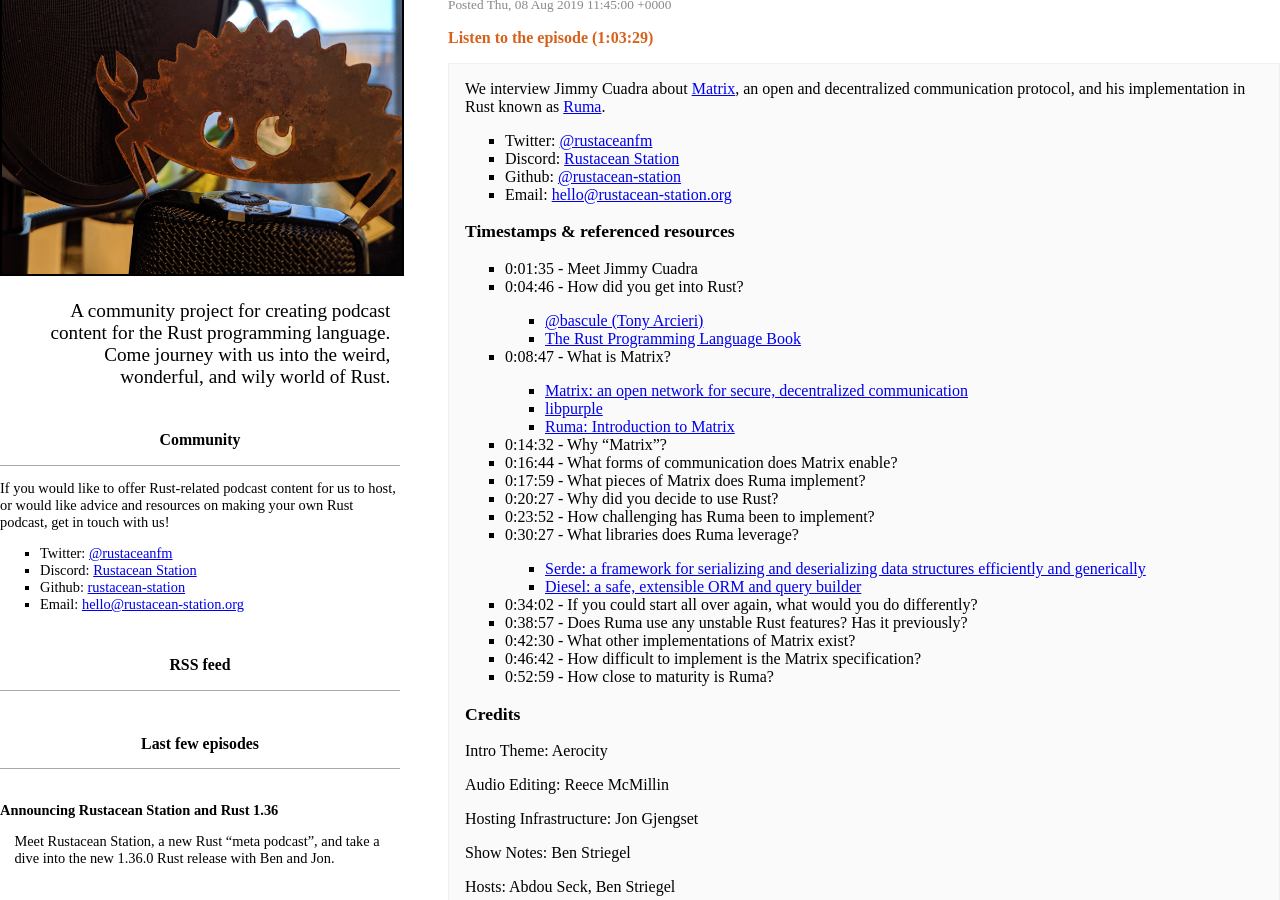
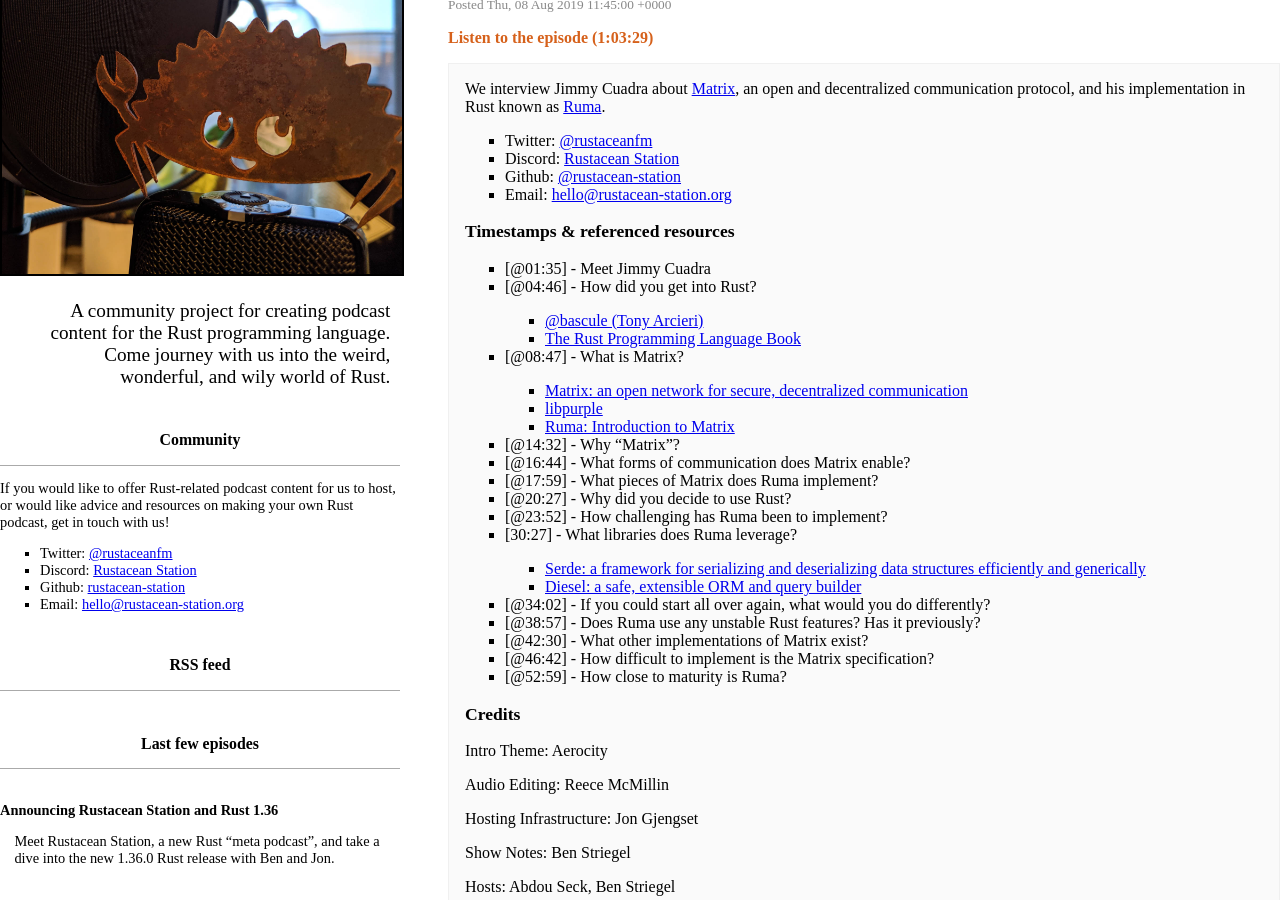
Before and after one commit to rustacean-station/rustacean-station.org, a Jekyll site: the page built from _episodes/001-ruma.md, in a window 1280 px wide and 900 px high, scrolled down 344 px. Built offline with Jekyll 4.4.1, drawn with Linux system fonts in a browser that asks for light colours.

Commit message:
Timestamp formatting

```diff
--- a/_episodes/001-ruma.md
+++ b/_episodes/001-ruma.md
@@ -19,15 +19,15 @@
 
 ### Timestamps & referenced resources
 
-* 0:01:35 - Meet Jimmy Cuadra
+* [@01:35] - Meet Jimmy Cuadra
 
-* 0:04:46 - How did you get into Rust?
+* [@04:46] - How did you get into Rust?
 
   * [@bascule (Tony Arcieri)](https://twitter.com/bascule)
 
   * [The Rust Programming Language Book](https://doc.rust-lang.org/book/)
 
-* 0:08:47 - What is Matrix?
+* [@08:47] - What is Matrix?
 
   * [Matrix: an open network for secure, decentralized communication](https://matrix.org/)
 
@@ -35,31 +35,31 @@
 
   * [Ruma: Introduction to Matrix](https://www.ruma.io/docs/matrix/)
 
-* 0:14:32 - Why "Matrix"?
+* [@14:32] - Why "Matrix"?
 
-* 0:16:44 - What forms of communication does Matrix enable?
+* [@16:44] - What forms of communication does Matrix enable?
 
-* 0:17:59 - What pieces of Matrix does Ruma implement?
+* [@17:59] - What pieces of Matrix does Ruma implement?
 
-* 0:20:27 - Why did you decide to use Rust?
+* [@20:27] - Why did you decide to use Rust?
 
-* 0:23:52 - How challenging has Ruma been to implement?
+* [@23:52] - How challenging has Ruma been to implement?
 
-* 0:30:27 - What libraries does Ruma leverage?
+* [30:27] - What libraries does Ruma leverage?
 
   * [Serde: a framework for serializing and deserializing data structures efficiently and generically](https://crates.io/crates/serde)
 
   * [Diesel: a safe, extensible ORM and query builder](https://crates.io/crates/diesel)
 
-* 0:34:02 - If you could start all over again, what would you do differently?
+* [@34:02] - If you could start all over again, what would you do differently?
 
-* 0:38:57 - Does Ruma use any unstable Rust features? Has it previously?
+* [@38:57] - Does Ruma use any unstable Rust features? Has it previously?
 
-* 0:42:30 - What other implementations of Matrix exist?
+* [@42:30] - What other implementations of Matrix exist?
 
-* 0:46:42 - How difficult to implement is the Matrix specification?
+* [@46:42] - How difficult to implement is the Matrix specification?
 
-* 0:52:59 - How close to maturity is Ruma?
+* [@52:59] - How close to maturity is Ruma?
 
 ### Credits
 
```
